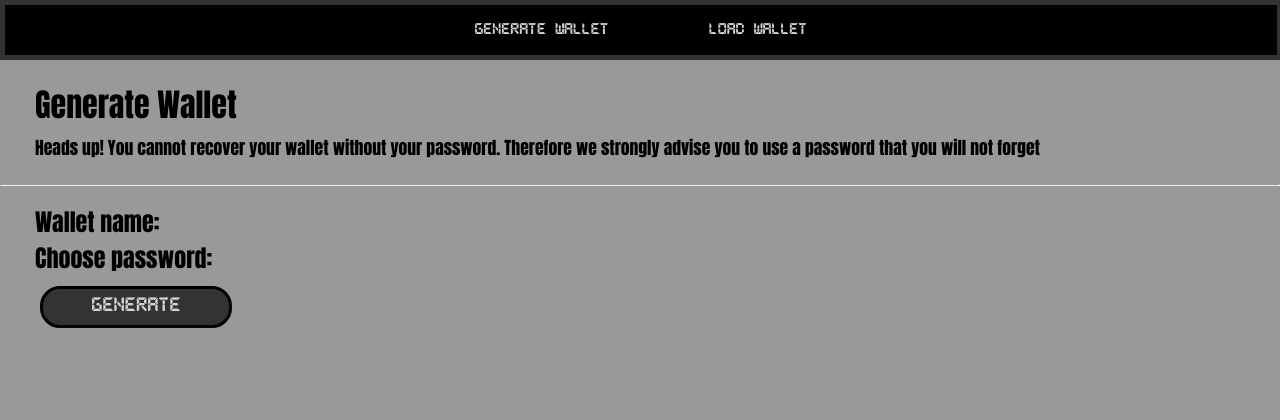
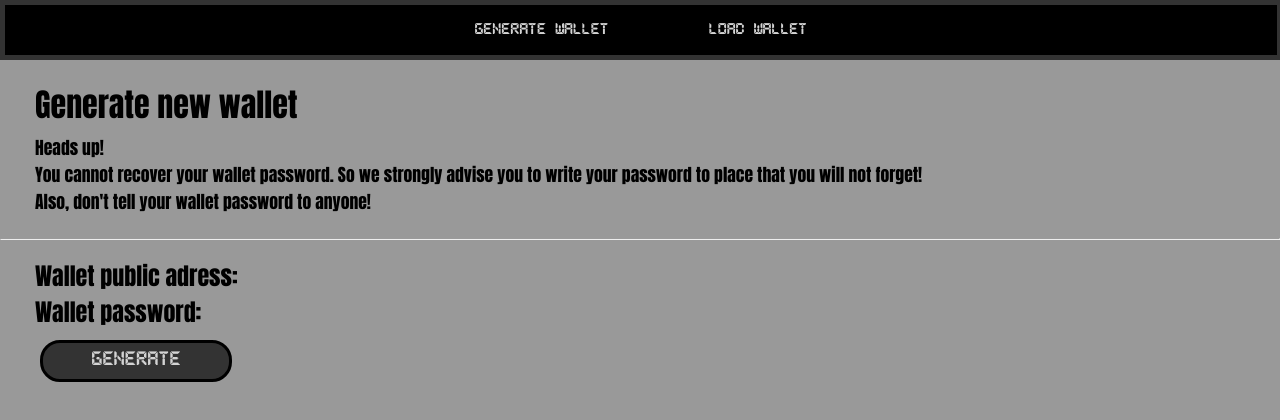
Before and after one commit to Fuza322/Tetris-React, a React (Create React App) app in the folder Stepped Solutions/react-tetris - FINISHED/: page /generate-wallet in a window 1280 px wide. Shown: the top 420 px of the page. Built offline with nearby package versions, Linux system fonts and the light colour scheme.

Commit message:
added password generation

```diff
--- a/Stepped Solutions/react-tetris - FINISHED/src/App.js
+++ b/Stepped Solutions/react-tetris - FINISHED/src/App.js
@@ -35,8 +35,25 @@ function App() {
     ])
 
     function generateButtonClick() {
-        setWalletGeneratedName('new_wallet_name')
-        setWalletGeneratedPassword('pasha molodetz')
+        const EC = require('elliptic').ec;
+        const ec = new EC('secp256k1');
+        const key = ec.genKeyPair();
+        const input = new TextEncoder('utf-8').encode(key.getPublic().encode('hex'));
+        crypto.subtle.digest('SHA-256', input)
+            .then(function(digest) {
+                let view = new DataView(digest);
+                let hexstr = '';
+                for(let i = 0; i < view.byteLength; i++) {
+                    let b = view.getUint8(i);
+                    hexstr += '0123456789abcdef'[(b & 0xf0) >> 4];
+                    hexstr += '0123456789abcdef'[(b & 0x0f)];
+                }
+                setWalletGeneratedName(hexstr);
+            })
+            .catch(function(err) {
+                console.error(err);
+            });
+        setWalletGeneratedPassword(key.getPrivate().toString('hex'));
     }
 
     function loadButtonClick() {
--- a/Stepped Solutions/react-tetris - FINISHED/src/components/GenerateWallet.js
+++ b/Stepped Solutions/react-tetris - FINISHED/src/components/GenerateWallet.js
@@ -6,18 +6,19 @@ export function GenerateWallet(props) {
     return (
         <div>
             <div className={`${s.descriptionTextStyle} ${st.divContentWrapper}`}>
-                <h2 className={s.mainTextStyle}>Generate Wallet</h2>
-                Heads up!
-                You cannot recover your wallet without your password. Therefore we strongly advise you to use a password
-                that you will not forget
+                <h2 className={s.mainTextStyle}>Generate new wallet</h2>
+                Heads up! <br/>
+                You cannot recover your wallet password. So we strongly advise you to write your password to place
+                that you will not forget!<br/>
+                Also, don't tell your wallet password to anyone!
             </div>
             <hr/>
             <div className={st.divInputForm}>
                 <div>
-                    <p className={s.paragraphTextStyle}>Wallet name: {props.walletGeneratedName}</p>
+                    <p className={s.paragraphTextStyle}>Wallet public adress: {props.walletGeneratedName}</p>
                 </div>
                 <div>
-                    <p className={s.paragraphTextStyle}>Choose password: {props.walletGeneratedPassword}</p>
+                    <p className={s.paragraphTextStyle}>Wallet password: {props.walletGeneratedPassword}</p>
                 </div>
                 <button
                     onClick={props.generateButtonClick}
--- a/Stepped Solutions/react-tetris - FINISHED/src/components/LoadWallet.js
+++ b/Stepped Solutions/react-tetris - FINISHED/src/components/LoadWallet.js
@@ -22,6 +22,29 @@ export function LoadWallet(props) {
             setError('Title is required')
         }
     }
+
+    String.prototype.getBytes = function () {
+        var bytes = [];
+        for (var i = 0; i < this.length; ++i) {
+            bytes.push(this.charCodeAt(i));
+        }
+        return bytes;
+    };
+    var m="hello";
+    var EC = require('elliptic').ec;
+    var ec = new EC('secp256k1');
+    var key = ec.genKeyPair();
+    var publicKey = key.getPublic(false);
+    console.log("Message:",m);
+    console.log("\nPrivate key:",key.getPrivate());
+    console.log("\nPublic key:",publicKey);
+    var msgHash=Buffer.from(m, 'utf8');
+    var signature = key.sign(msgHash);
+    console.log("\nSignature:",signature);
+// Export DER encoded signature in Array
+    var derSign = signature.toDER();
+// Verify signature
+    console.log("Signature verified:",key.verify(msgHash, derSign));
 
     if (props.authorized) return <Redirect to={'/tetris'}/>
     else return (
--- a/Stepped Solutions/react-tetris - FINISHED/src/components/Tetris.js
+++ b/Stepped Solutions/react-tetris - FINISHED/src/components/Tetris.js
@@ -12,9 +12,10 @@ import { useGameStatus } from '../hooks/useGameStatus';
 import Stage from './Stage';
 import Display from './Display';
 import StartButton from './StartButton';
-import Redirect from "react-router-dom/es/Redirect";
+import Redirect  from "react-router-dom/es/Redirect";
 
 const Tetris = (props) => {
+
   const [dropTime, setDropTime] = useState(null);
   const [gameOver, setGameOver] = useState(false);
 
@@ -23,6 +24,13 @@ const Tetris = (props) => {
   const [score, setScore, goal, setGoal, rows, setRows, level, setLevel] = useGameStatus(
     rowsCleared
   );
+/*
+  var xhr = new XMLHttpRequest()
+  xhr.addEventListener('load', () => {
+    setGoal(xhr.responseText);
+  })
+  xhr.open('GET', 'http://localhost:8080/api/goal')
+  xhr.send()*/
 
   const movePlayer = dir => {
     if (!checkCollision(player, stage, { x: dir, y: 0 })) {
@@ -113,7 +121,7 @@ const Tetris = (props) => {
     }
   };
 
-  if (!props.authorized) return <Redirect to={'/generate-wallet'}/>
+  if (props.authorized) return <Redirect to={'/generate-wallet'}/>
   else return (
     <StyledTetrisWrapper
       role="button"
@@ -130,7 +138,7 @@ const Tetris = (props) => {
             <div>
               <Display text={`Score: ${score}`} />
               <Display text={`Goal: ${goal}`} />
-              <Display text={`rows: ${rows}`} />
+              <Display text={`Rows: ${rows}`} />
               <Display text={`Level: ${level}`} />
             </div>
           )}
```
Also changed, not shown: 1 other file (tests, documents, lock files or other folders).
